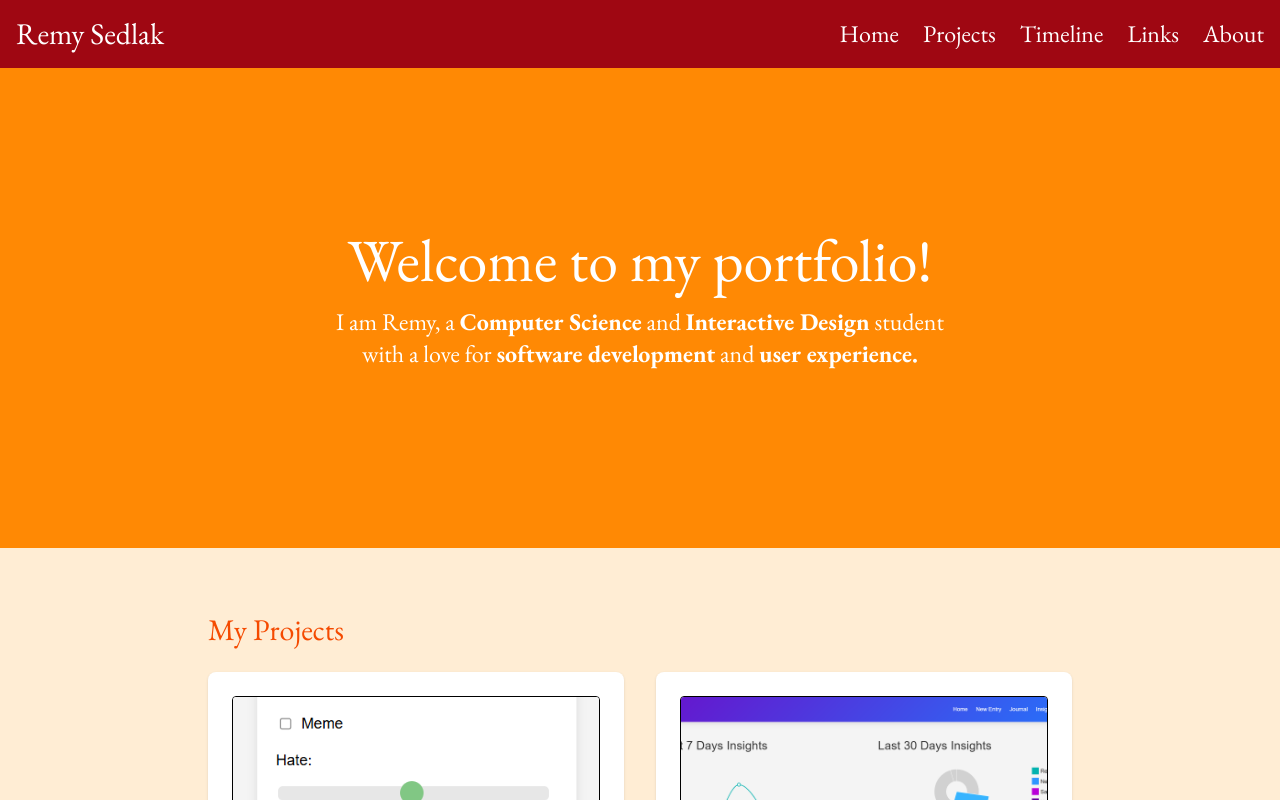
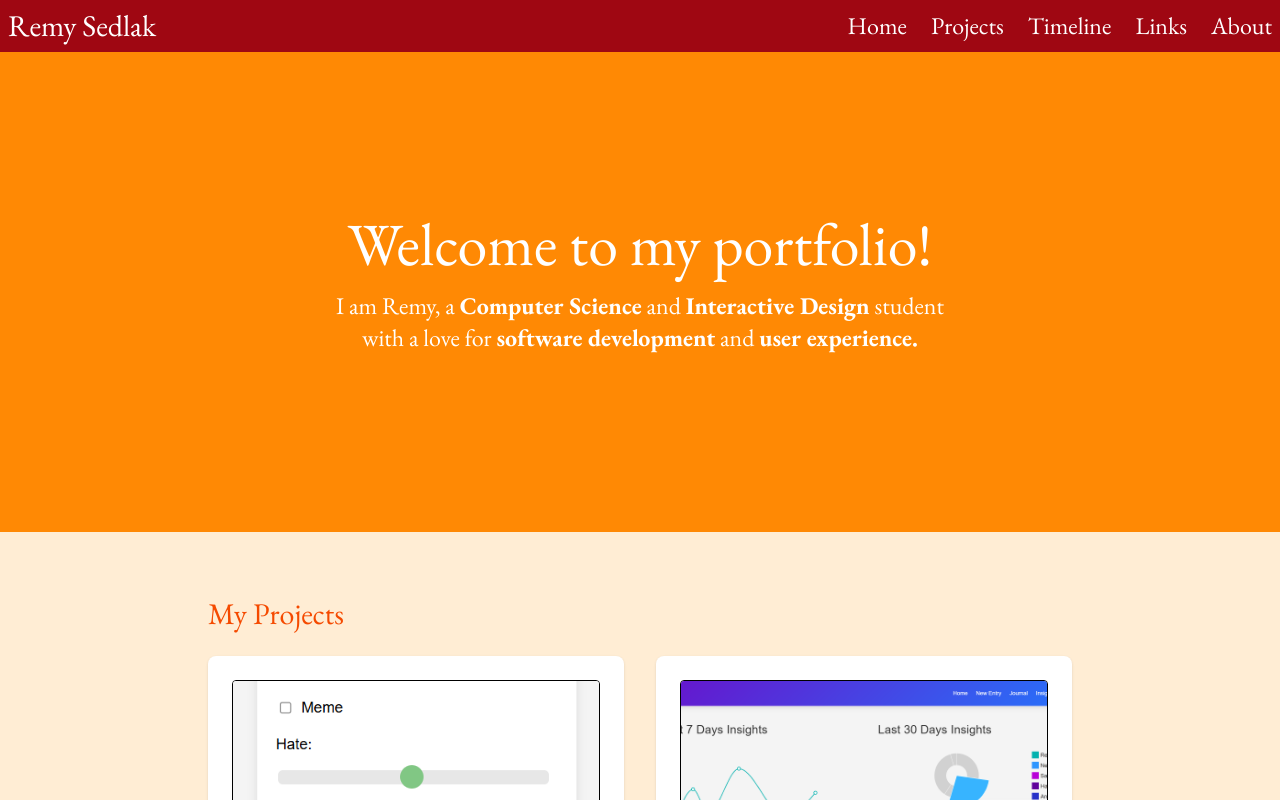
Before and after one commit to remysedlak/portfolio2.0, a React (Vite) app: page / in a window 1280 px wide. Built offline with nearby package versions, Linux system fonts and the light colour scheme.

Commit message:
smaller navbar

```diff
--- a/src/App.tsx
+++ b/src/App.tsx
@@ -3,12 +3,10 @@ import "./index.css";
 import portfolio from "./data/portfolio.ts";
 import timeline from "./data/timeline.ts";
 import {
-  BrowserRouter,
   Routes,
   Route,
   Link,
   useLocation,
-  useNavigate,
   HashRouter,
 } from "react-router-dom";
 import About from "./About.tsx";
@@ -33,7 +31,7 @@ function App() {
       <ScrollToSection />
       <div className="h-screen flex flex-col">
         {/* Navbar */}
-        <nav className="overflow-hidden overflow-y-hidden p-4 bg-red-800 text-white flex items-center justify-between sticky top-0 z-50">
+        <nav className="overflow-hidden overflow-y-hidden p-2 bg-red-800 text-white flex items-center justify-between sticky top-0 z-50">
           <button
             className="md:hidden p-2"
             onClick={() => setShowNav((prev) => !prev)}
```
